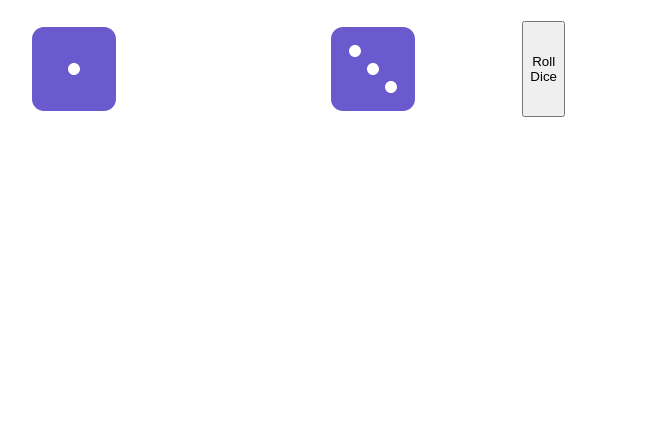
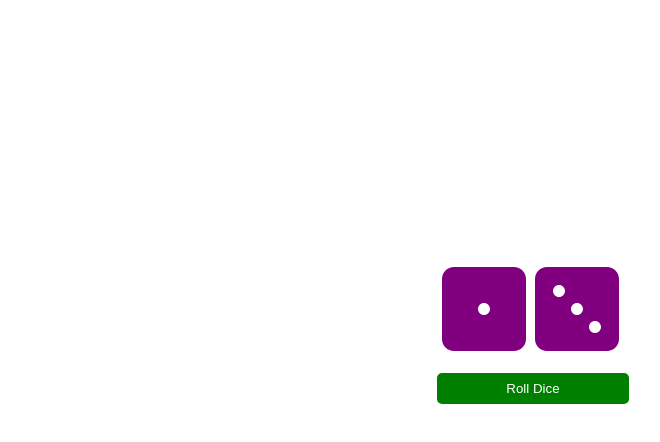
Before and after one commit to Floony7/react-dice-roll-app, a React (Create React App) app: page / in a window 1280 px wide. Shown: the top 442 px of the page, without its empty margins (75-735 px from the left). Built offline with nearby package versions, Linux system fonts and the light colour scheme.

Commit message:
UI adjustments and styled-components created

```diff
--- a/src/App.css
+++ b/src/App.css
@@ -1,5 +1,7 @@
 .App {
-  text-align: center;
+  display: flex;
+  justify-content: center;
+  align-items: center;
 }
 
 .App-logo {
--- a/src/Die.js
+++ b/src/Die.js
@@ -2,18 +2,16 @@ import React from "react"
 import { FontAwesomeIcon } from "@fortawesome/react-fontawesome"
 import styled from "styled-components"
 
-const DieWrap = styled.div`
-  width: 50vw;
-  display: flex;
-  justify-content: space-evenly;
-  flex-wrap: nowrap;
+const DieStyles = styled.div`
+  margin: 0 0.3rem;
+  display: inline-block;
 `
 
 const Die = ({ roll }) => {
   return (
-    <DieWrap>
-      <FontAwesomeIcon icon={roll} color="slateblue" size="3x" />
-    </DieWrap>
+    <DieStyles>
+      <FontAwesomeIcon icon={roll} color="purple" size="3x" />
+    </DieStyles>
   )
 }
 
--- a/src/DieWrap.js
+++ b/src/DieWrap.js
@@ -1,8 +1,8 @@
 import styled from "styled-components"
 
 export const DieWrap = styled.div`
-  width: 50vw;
-  display: flex;
-  justify-content: space-evenly;
-  flex-wrap: nowrap;
+  width: 20vw;
+  margin: 0 auto;
+  height: 200px;
+  transform: translateY(30vh);
 `
--- a/src/RollDice.js
+++ b/src/RollDice.js
@@ -2,6 +2,23 @@ import React, { useState } from "react"
 import Die from "./Die"
 import { faDiceFour, faDiceFive, faDiceSix, faDiceOne, faDiceThree, faDiceTwo } from "@fortawesome/free-solid-svg-icons"
 import { DieWrap } from "./DieWrap"
+import styled from "styled-components"
+
+const Button = styled.button`
+  display: block;
+  width: 12rem;
+  padding: 0.5rem;
+  border-radius: 5px;
+  margin-top: 1rem;
+  border: none;
+  background-color: green;
+  color: #fff;
+  transition: all 0.4s ease-in-out;
+
+  &:hover {
+    background-color: teal;
+  }
+`
 
 const numbersInWords = [faDiceOne, faDiceTwo, faDiceThree, faDiceFour, faDiceFive, faDiceSix]
 
@@ -21,7 +38,7 @@ const RollDice = (props) => {
     <DieWrap>
       <Die roll={roll} />
       <Die roll={roll2} />
-      <button onClick={rollDice}>Roll Dice</button>
+      <Button onClick={rollDice}>Roll Dice</Button>
     </DieWrap>
   )
 }
```
